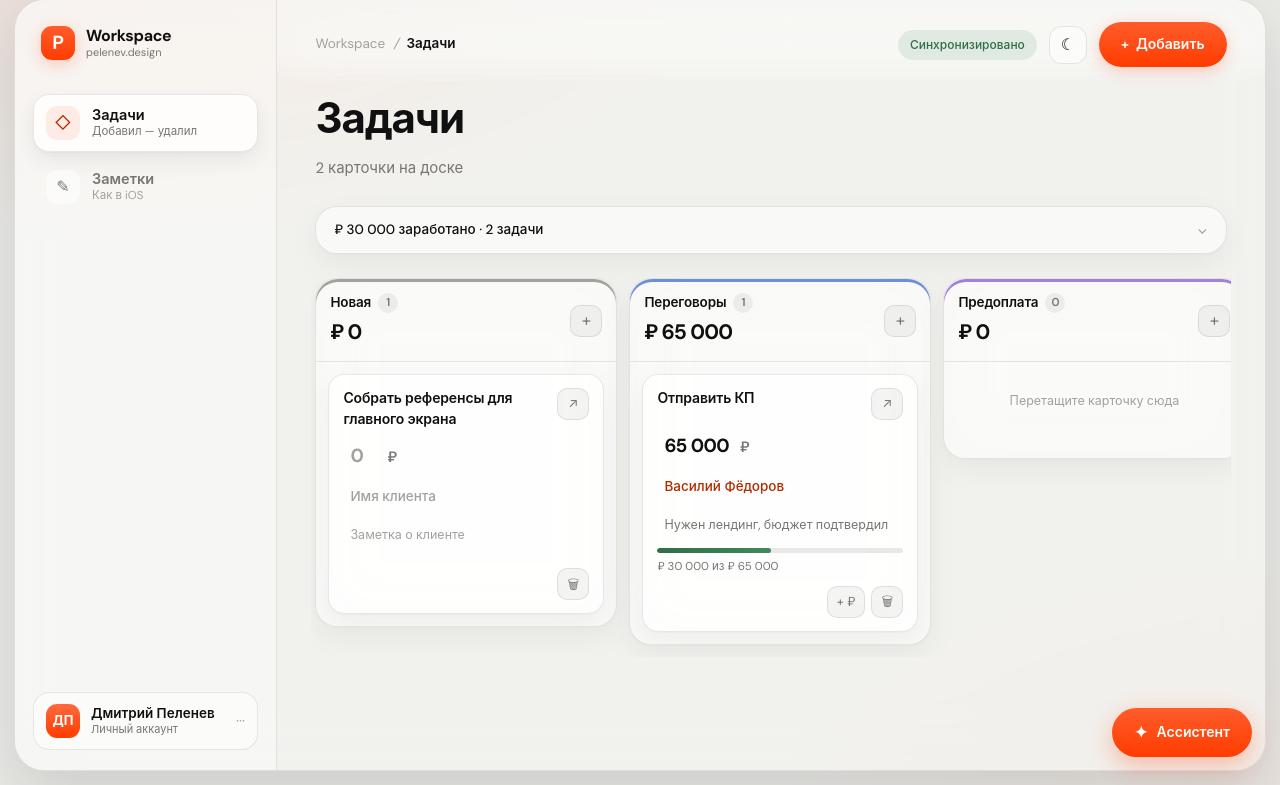
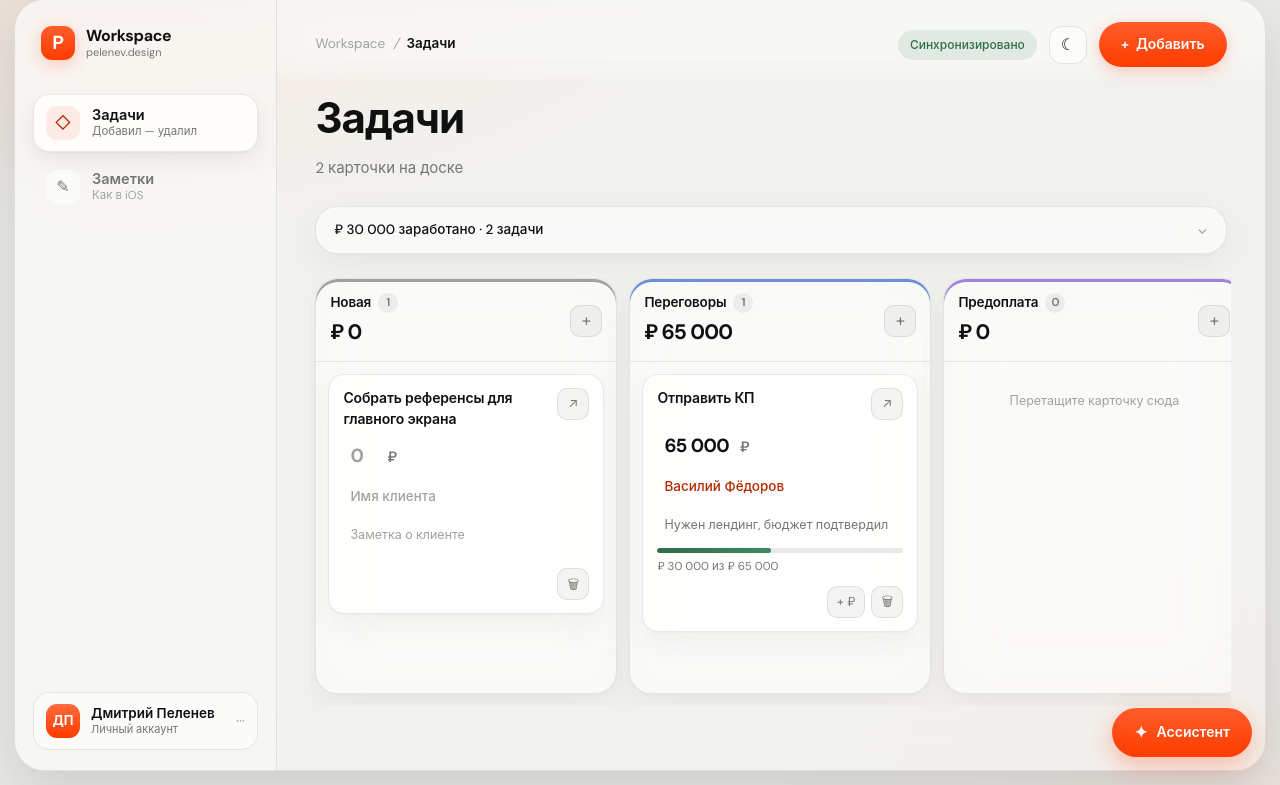
Before and after one commit to PelenevDesign/WebSite, a PHP site: page /crm/ in a window 1280 px wide. Shown: the part 15-800 px from the top of the page. Run offline with PHP 8.4, Linux system fonts and the light colour scheme; the visitor is signed in with stand-in values (Sample User, id 1).

Commit message:
Полосы прокрутки на доске убраны с глаз
Их было видно две: вертикальная внутри колонки и горизонтальная под
доской. Сама прокрутка нужна — колонок шесть, карточек в колонке бывает
много, — поэтому убрана не прокрутка, а её полосы: колёсико, тачпад,
свайп и автопрокрутка при перетаскивании работают как прежде. Что доска
продолжается вправо, видно по обрезанной крайней колонке.

Заодно исчезла третья полоса — у самой страницы. Доска теперь занимает
ровно остаток экрана: раскладку считает флекс, а не формула вида
calc(100vh - 330px). Фиксированное число промахивалось, потому что над
доской то заголовок, то развёрнутые метрики, и доска вылезала за экран —
получались две вложенные вертикальные прокрутки сразу. Колонки стали
одинаковой высоты и выросли вместе с экраном: на 1080p тело колонки
612px против прежних 450.

Правила включаются от 901px. На телефоне всё как было: доска листается
вбок со «прилипанием», страница — вниз.

Co-Authored-By: Claude Opus 5 <noreply@anthropic.com>
Claude-Session: https://claude.ai/code/session_0173xLa8AAYYFtqJ5CjEhrHE

```diff
--- a/crm/crm.css
+++ b/crm/crm.css
@@ -360,9 +360,11 @@ p { margin: 0; }
   padding-bottom: 12px; margin: 0 -4px; padding-left: 4px; padding-right: 4px;
   overscroll-behavior-x: contain;
 }
-.board::-webkit-scrollbar { height: 10px; }
-.board::-webkit-scrollbar-thumb { border: 3px solid transparent; border-radius: 999px; background: var(--scroll-thumb); background-clip: content-box; }
-.board::-webkit-scrollbar-track { background: transparent; }
+/* Полосу прокрутки прячем, сама прокрутка остаётся: колёсико с Shift,
+   тачпад, перетаскивание карточки к краю. Край обрезанной колонки и есть
+   подсказка, что доска продолжается вправо. */
+.board { scrollbar-width: none; -ms-overflow-style: none; }
+.board::-webkit-scrollbar { width: 0; height: 0; }
 
 .col {
   --col-tint: var(--quiet);
@@ -401,10 +403,28 @@ p { margin: 0; }
 }
 .col__add:hover { color: var(--accent); border-color: var(--accent-line); background: var(--accent-pale); }
 
+/* Колонка листается внутри себя, чтобы доска помещалась в экран и шапки
+   этапов оставались на виду. Полосу прокрутки прячем — видно и так, что
+   карточка обрезана нижним краем. */
 .col__body {
   display: grid; align-content: start; gap: 10px;
   padding: 12px; min-height: 96px; max-height: calc(100vh - 330px); overflow-y: auto;
   overscroll-behavior-y: contain;
+  scrollbar-width: none; -ms-overflow-style: none;
+}
+.col__body::-webkit-scrollbar { width: 0; height: 0; }
+
+/* На десктопе доска занимает ровно остаток экрана: страница не листается,
+   вертикальная прокрутка остаётся только одна — внутри колонки. Высоту
+   подбирает флекс, а не формула с вычитанием: над доской то заголовок, то
+   развёрнутые метрики, и любое фиксированное число промахивалось бы. */
+@media (min-width: 901px) {
+  .content { flex: 1 1 auto; min-height: 0; display: flex; flex-direction: column; }
+  .view.is-visible { display: flex; flex-direction: column; flex: 1 1 auto; min-height: 0; }
+  #task-groups { display: flex; flex: 1 1 auto; min-height: 0; }
+  .board { flex: 1 1 auto; min-height: 0; align-items: stretch; }
+  .col { max-height: 100%; }
+  .col__body { flex: 1 1 auto; min-height: 0; max-height: none; }
 }
 .col__empty { padding: 18px 4px; color: var(--quiet); font-size: 12.5px; text-align: center; }
 
--- a/crm/index.php
+++ b/crm/index.php
@@ -18,7 +18,7 @@ header('Cache-Control: no-store, private', true);
   <title>Workspace — PELENEV.DESIGN</title>
   <link rel="icon" href="/assets/favicon.svg" type="image/svg+xml">
   <script>/* тема до первой отрисовки — иначе моргает */(function(){try{var t=localStorage.getItem('pelenev.crm.theme');if(t!=='light'&&t!=='dark')t=window.matchMedia('(prefers-color-scheme: light)').matches?'light':'dark';document.documentElement.setAttribute('data-theme',t);}catch(e){}})();</script>
-  <link rel="stylesheet" href="/crm/crm.css?v=29">
+  <link rel="stylesheet" href="/crm/crm.css?v=30">
 </head>
 <body class="crm-app">
 <div class="shell">
@@ -183,6 +183,6 @@ header('Cache-Control: no-store, private', true);
   </div>
 </div>
 
-<script src="/crm/crm.js?v=29"></script>
+<script src="/crm/crm.js?v=30"></script>
 </body>
 </html>
```
